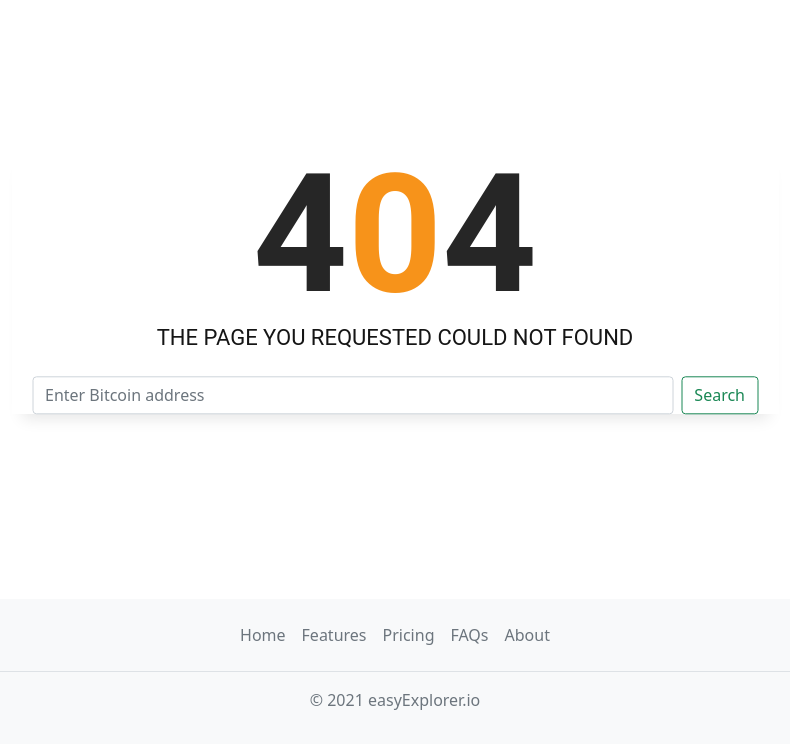
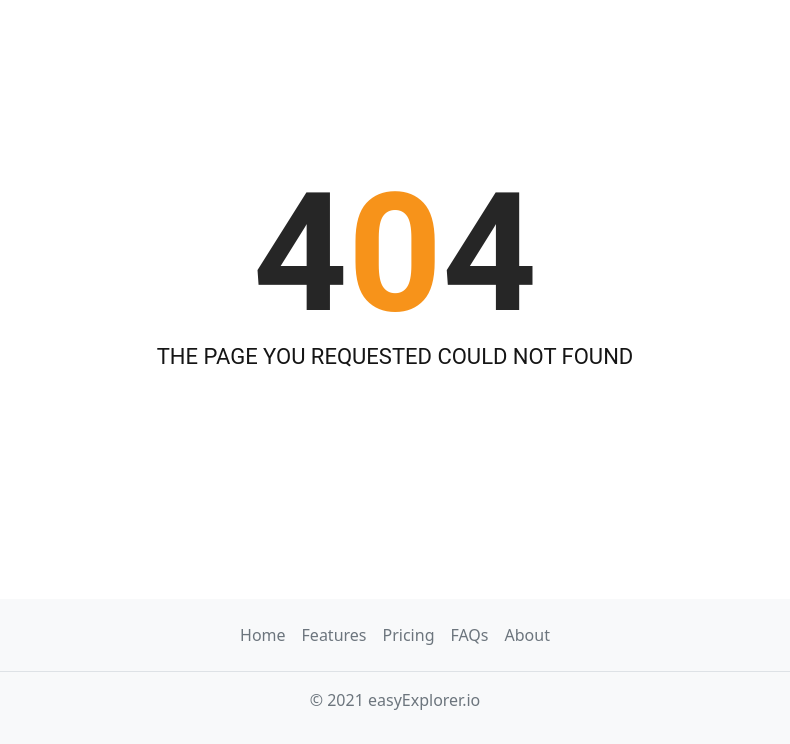
Before and after one commit to rublock/easyexplorer, a Django app: template mainapp/templates/mainapp/404.html in a window 1280 px wide. Shown: the part 56-800 px from the top of the page, without its empty margins (245-1035 px from the left). Run offline with Django 4.2, Linux system fonts and the light colour scheme; the template is opened without the code that fills it, so the values that code supplies are empty; some libraries are stand-ins or nearby versions.

Commit message:
404 done

```diff
--- a/mainapp/templates/mainapp/404.html
+++ b/mainapp/templates/mainapp/404.html
@@ -56,20 +56,8 @@
         <h1>4<span>0</span>4</h1>
       </div>
       <h2>the page you requested could not found</h2>
-            <main class="main_container">
-                <div style="width: 750px;">
-                    <div class="container">
-                      <form class="d-flex" method="get" name="user_from">
-                        {% csrf_token %}
-                        <input class="form-control me-2" type="text" placeholder="Enter Bitcoin address" name="address" />
-                        <button class="btn btn-outline-success" type="submit">Search</button>
-                      </form>
-                    </div>
-                </div>
-            </main>
     </div>
   </div>
-
 
       <!-- FOOTER -->
       <footer class="footer mt-auto py-3 bg-light">
--- a/static/css/styles.css
+++ b/static/css/styles.css
@@ -214,8 +214,6 @@ body::-webkit-scrollbar-thumb {
         width: 100%;
         line-height: 1.4;
         text-align: center;
-        -webkit-box-shadow: 0 15px 15px -10px rgba(0, 0, 0, 0.1);
-                box-shadow: 0 15px 15px -10px rgba(0, 0, 0, 0.1);
       }
 
       .notfound .notfound-404 {
```
